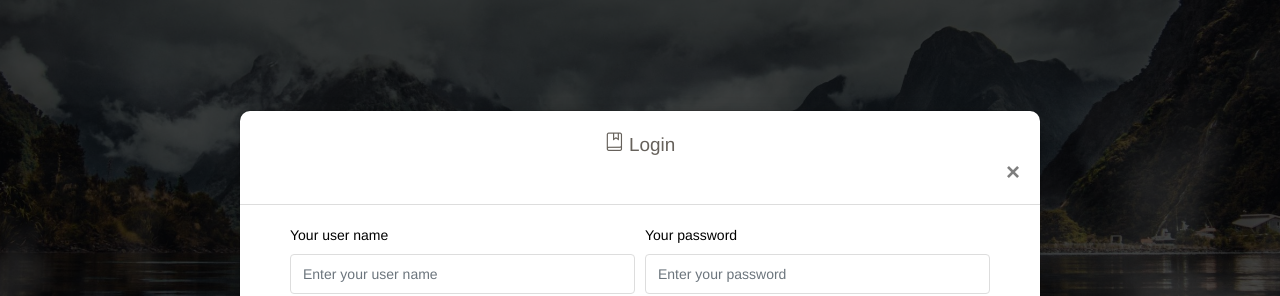
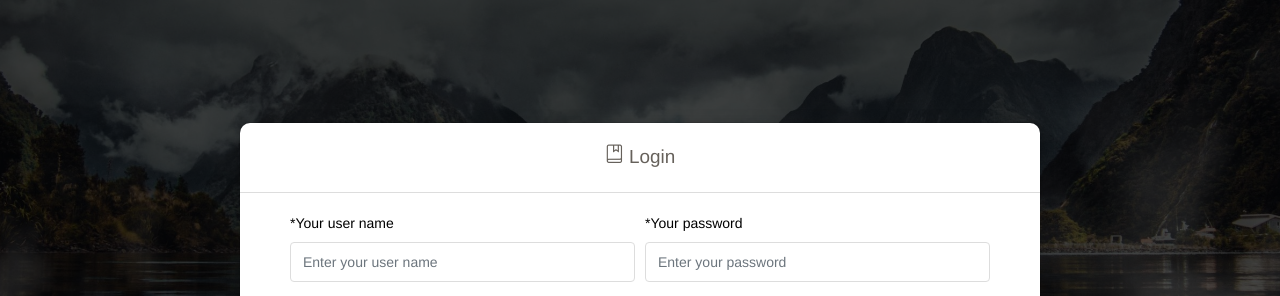
Before and after one commit to ASAI-DAM-Team-2/Frontend, a React (Create React App) app: page /dishes in a window 1280 px wide. Both pictures are taken after a click on the link "LOGIN". Shown: the part 198-494 px from the top of the page. Built offline with nearby package versions, Linux system fonts and the light colour scheme.

Commit message:
feat : Show alert element on login failure.

```diff
--- a/src/App.js
+++ b/src/App.js
@@ -44,6 +44,7 @@ function App() {
           show={loginModalShow}
           onLoginModalToggle={handleLoginModalTogle}
           onLogin={login}
+          user={user}
       />
     </div>
   );
--- a/src/components/modals/LoginModal.js
+++ b/src/components/modals/LoginModal.js
@@ -13,12 +13,20 @@ import {
     Row,
     Col
 } from 'reactstrap';
+import Alert from '../alert/Alert';
 
 class LoginModal extends Component {
-
+    state = {
+        error_el: null,
+        login_error:  false
+    };
     handleLoginClick = () => {
         this.props.onLogin();
-        this.props.onLoginModalToggle();
+        if (!this.props.user) {
+            this.setState({error_el : <Alert message="Incorrect user name or password!" type="danger"/>});
+        } else {
+            this.props.onLoginModalToggle();
+        }
     };
 
     render () {
@@ -31,21 +39,24 @@ class LoginModal extends Component {
                     isOpen={this.props.show}
                     toggle={this.props.onLoginModalToggle}
                 >
-                <ModalHeader toggle={this.props.onLoginModalToggle}>
-                        <i className='nc-icon nc-book-bookmark' />&nbsp;Login
+                <ModalHeader>
+                    <i className='nc-icon nc-book-bookmark' />&nbsp;Login
+                    <div>
+                        {this.state.error_el}
+                    </div>
                 </ModalHeader>
                 <ModalBody>
                     <Form>
                         <Row form>
                             <Col md={6}>
                                 <FormGroup>
-                                    <Label for="userName">Your user name</Label>
+                                    <Label for="userName">*Your user name</Label>
                                     <Input type="text" name="username" id="userName" placeholder="Enter your user name" required/>
                                 </FormGroup>
                             </Col>
                             <Col md={6}>
                                 <FormGroup>
-                                    <Label for="password">Your password</Label>
+                                    <Label for="password">*Your password</Label>
                                     <Input type="password" name="password" id="password" placeholder="Enter your password" required/>
                                 </FormGroup>
                             </Col>
```
